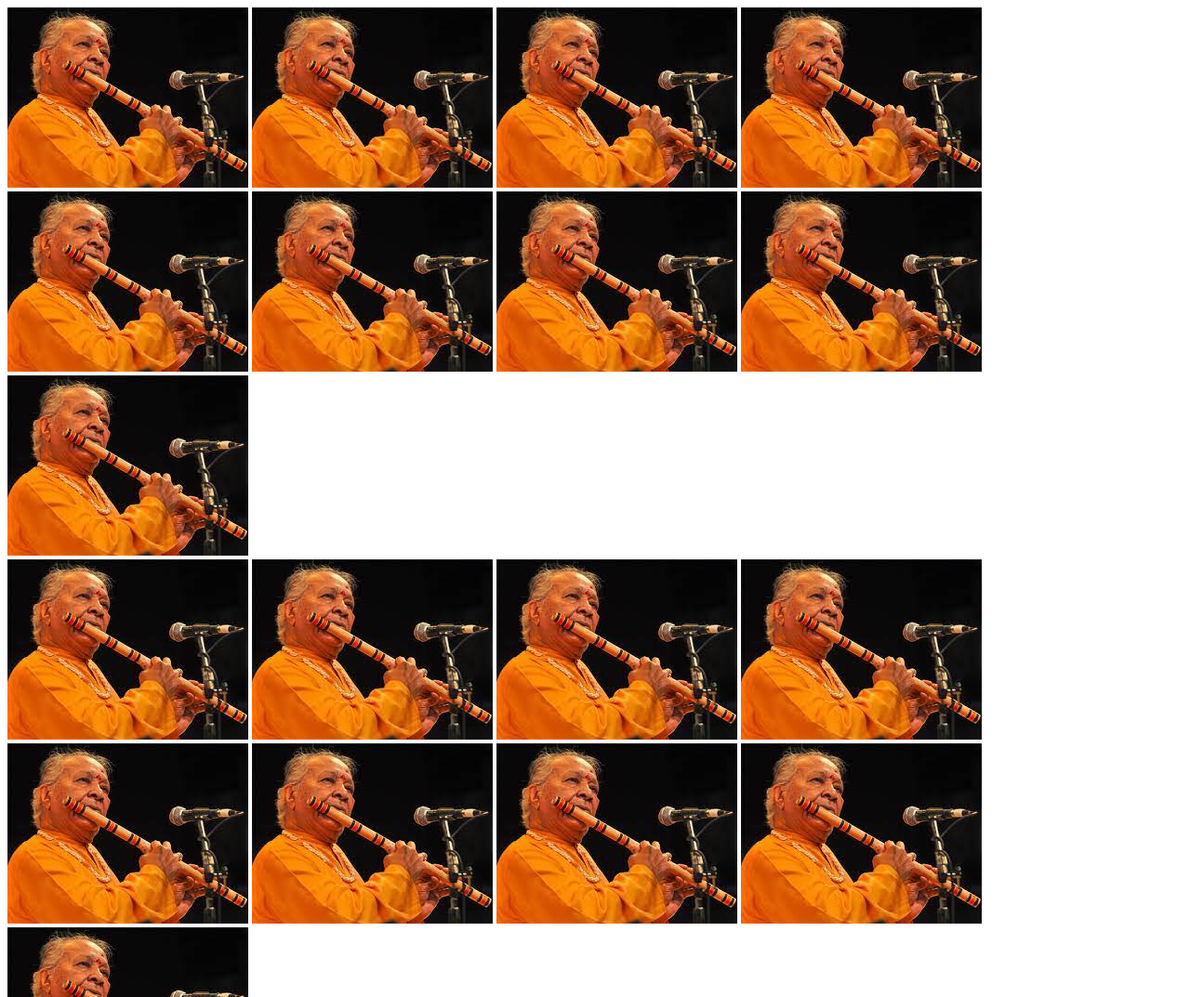
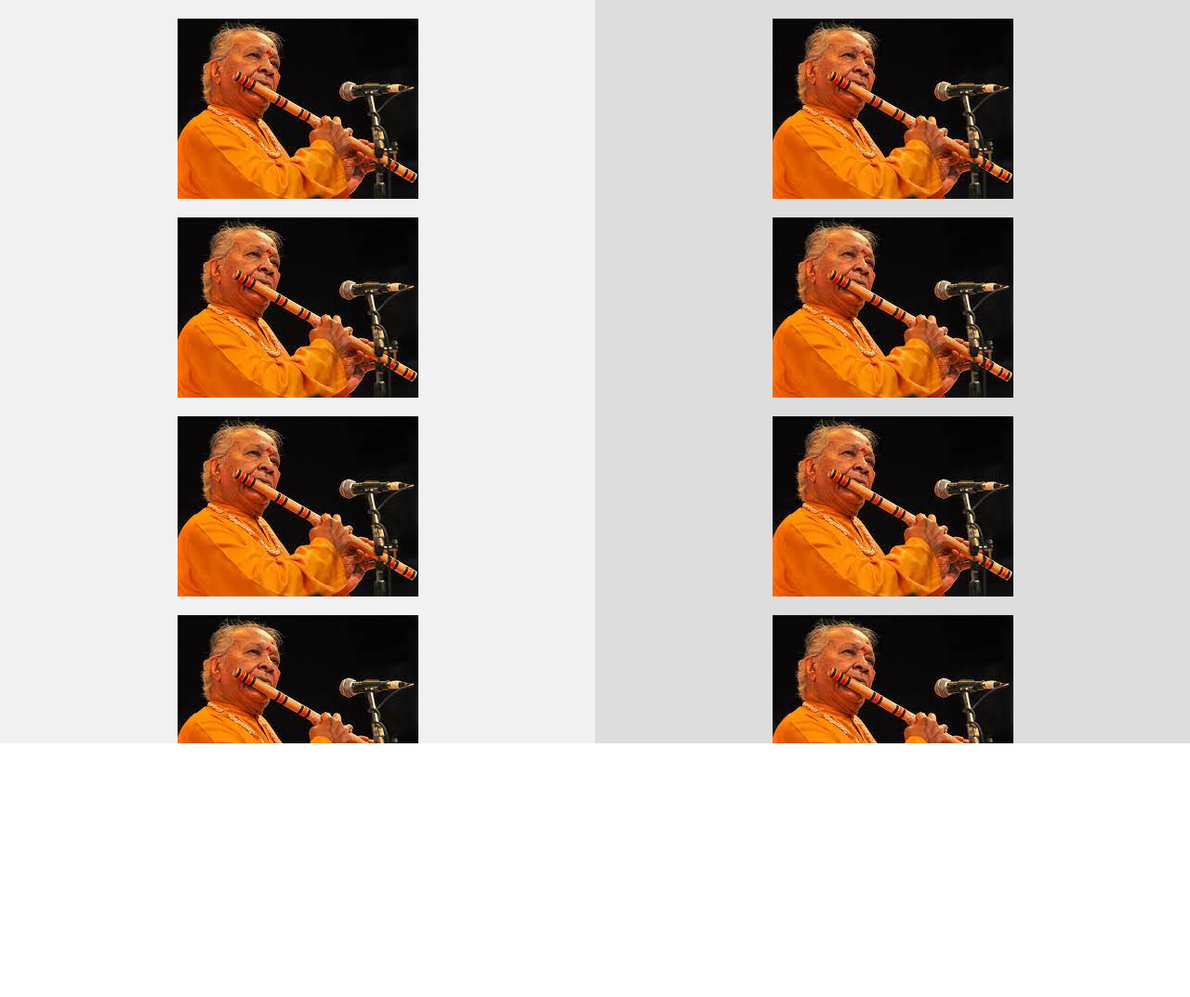
Before and after one commit to akak506/coding_with_web, a plain HTML site: page exercise 1.html in a window 1280 px wide. Shown: the top 1073 px of the page at 93% size. After the commit the page ends 800 px from the top, so only its background shows below. Drawn offline with Linux system fonts and the light colour scheme.

Commit message:
Update exercise 1.html

```diff
--- a/exercise 1.html
+++ b/exercise 1.html
@@ -2,7 +2,7 @@
 <html lang="en">
 
 <head>
-  <link rel="stylesheet" href="stylsheet.css">
+  <link rel="stylesheet" href="stylesheet.css" type="text/css">
   <meta charset="UTF-8">
   <meta name="viewport" content="width=device-width, initial-scale=1.0">
   <title>Document</title>
```
